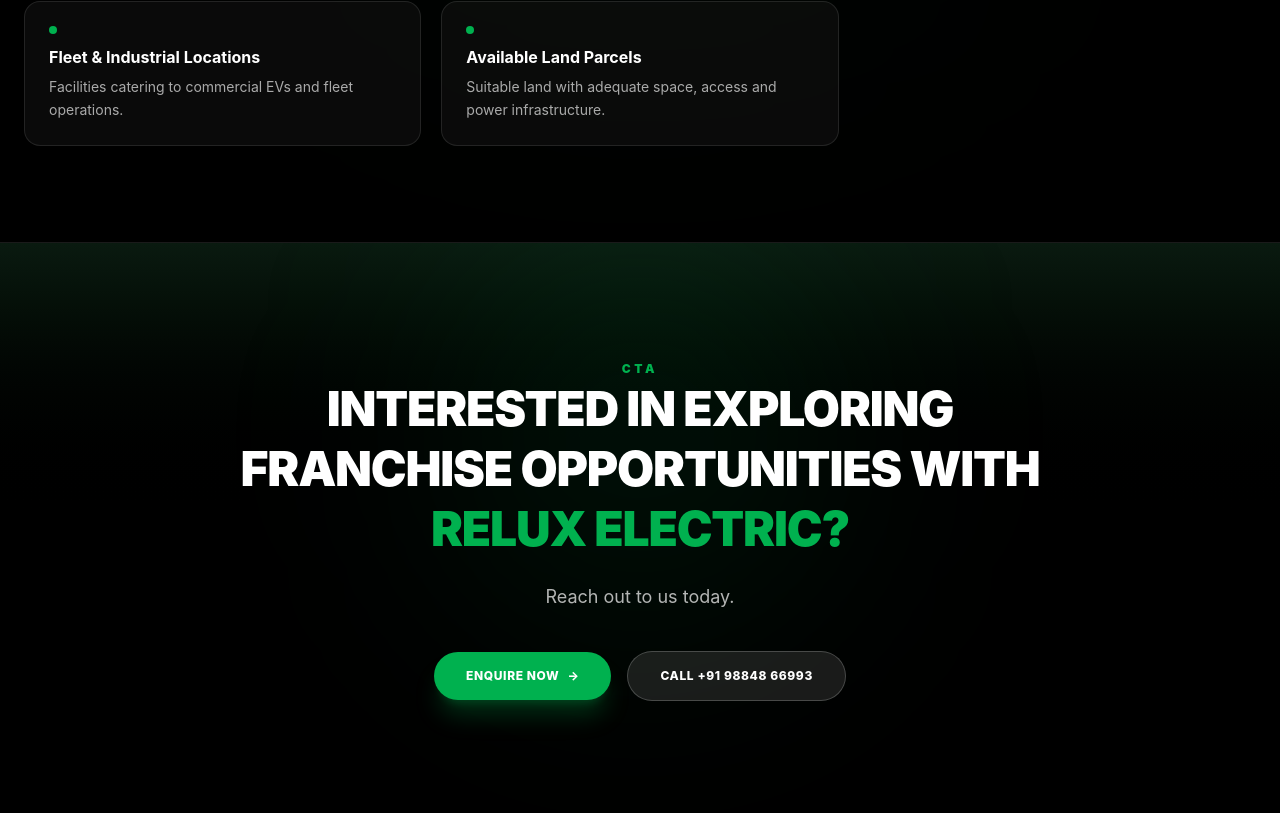
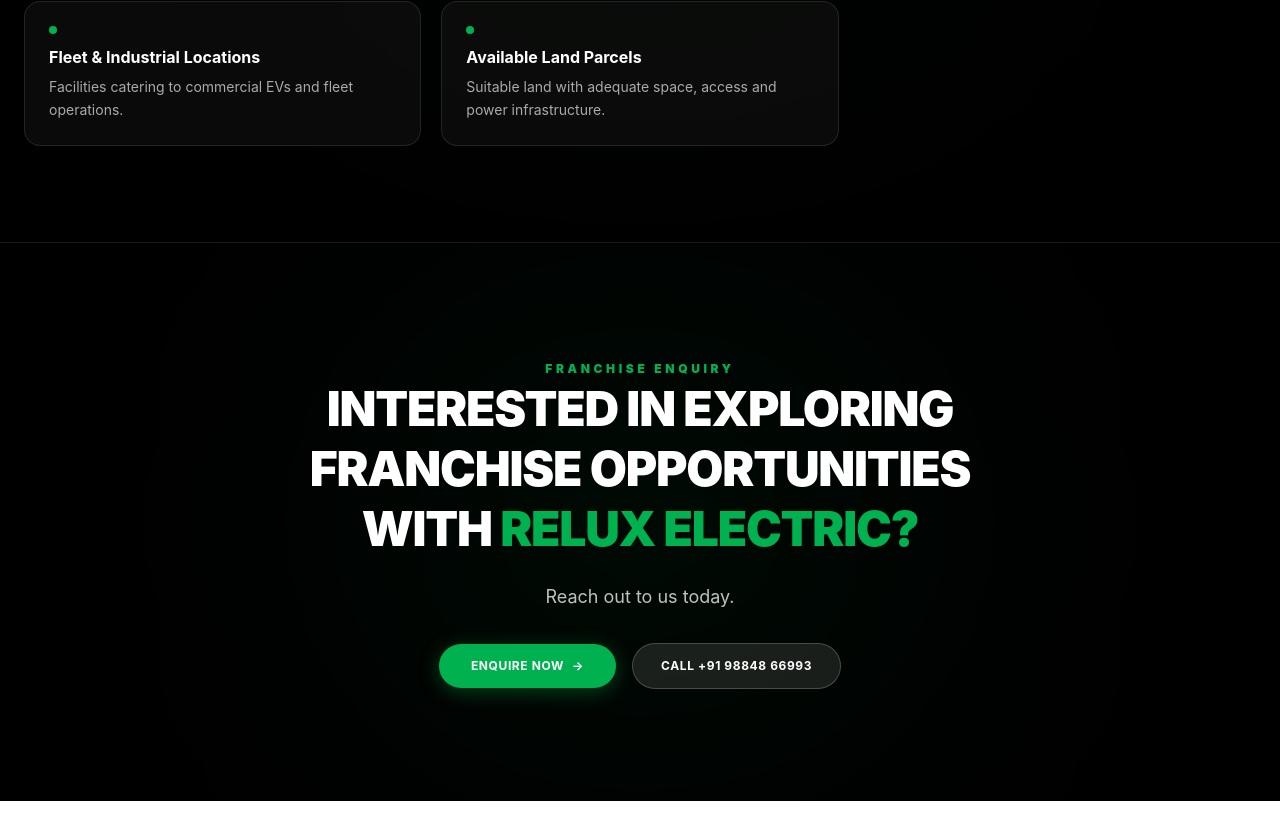
Before and after one commit to codestobecreated/franchise_landing-page-for-google-ads, a Next.js app: page / in a window 1280 px wide. Shown: the part 4536-5349 px from the top of the page. Built offline with nearby package versions, Linux system fonts and the light colour scheme.

Commit message:
style: simplify CTA section design

```diff
--- a/app/business/franchise/components/CTASection.tsx
+++ b/app/business/franchise/components/CTASection.tsx
@@ -8,36 +8,38 @@ export default function CTASection() {
 
   return (
     <section
-      className="w-full py-20 md:py-28 bg-gradient-to-b from-[#0a1a10] via-black to-black border-t border-white/10 text-white font-poppins relative overflow-hidden text-center"
+      className="w-full py-20 md:py-28 bg-black border-t border-white/10 text-white font-poppins relative overflow-hidden text-center"
       style={{ fontFamily: '"Poppins", "Poppins Fallback", var(--font-poppins), sans-serif' }}
     >
-      <div className="absolute top-0 left-1/2 -translate-x-1/2 w-96 h-96 bg-[#00b14f]/10 blur-[120px] rounded-full pointer-events-none" />
+      {/* Soft ambient green glow */}
+      <div className="absolute top-1/2 left-1/2 -translate-x-1/2 -translate-y-1/2 w-[500px] h-[300px] bg-[#00b14f]/10 blur-[140px] rounded-full pointer-events-none" />
 
       <div className="max-w-4xl mx-auto px-6 relative z-10 space-y-6">
         <span className="text-[#00b14f] text-xs font-black uppercase tracking-[0.3em]">
-          CTA
+          Franchise Enquiry
         </span>
 
-        <h2 className="text-3xl sm:text-4xl md:text-5xl font-black text-white uppercase tracking-tight leading-tight">
+        <h2 className="text-3xl sm:text-4xl md:text-5xl font-black text-white uppercase tracking-tight leading-tight max-w-3xl mx-auto">
           Interested in exploring franchise opportunities with{" "}
           <span className="text-[#00b14f]">Relux Electric?</span>
         </h2>
 
-        <p className="text-white/70 text-base md:text-lg max-w-xl mx-auto">
+        <p className="text-white/75 text-base md:text-lg max-w-xl mx-auto font-normal">
           Reach out to us today.
         </p>
 
-        <div className="pt-4 flex flex-col sm:flex-row items-center justify-center gap-4">
+        <div className="pt-2 flex flex-col sm:flex-row items-center justify-center gap-4">
           <button
             onClick={() => setIsModalOpen(true)}
-            className="inline-flex items-center justify-center gap-2 bg-[#00b14f] hover:bg-[#009643] text-white font-extrabold px-8 py-4 rounded-full text-xs uppercase tracking-wider transition-all duration-300 shadow-xl shadow-[#00b14f]/25 hover:scale-105 cursor-pointer"
+            className="inline-flex items-center justify-center gap-2 bg-[#00b14f] hover:bg-[#009643] text-white font-bold px-8 py-3.5 rounded-full text-xs uppercase tracking-wider transition-all duration-300 shadow-[0_4px_20px_rgba(0,177,79,0.35)] hover:shadow-[0_6px_28px_rgba(0,177,79,0.55)] hover:scale-105 cursor-pointer"
           >
             <span>Enquire Now</span>
             <span>→</span>
           </button>
+
           <a
             href="tel:+919884866993"
-            className="inline-flex items-center justify-center gap-2 bg-white/10 hover:bg-white/20 text-white font-extrabold px-8 py-4 rounded-full text-xs uppercase tracking-wider transition-all duration-300 border border-white/20 cursor-pointer"
+            className="inline-flex items-center justify-center gap-2 bg-white/10 hover:bg-white/15 text-white font-bold px-7 py-3.5 rounded-full text-xs uppercase tracking-wider transition-all duration-300 border border-white/20 hover:border-white/35 cursor-pointer"
           >
             <span>Call +91 98848 66993</span>
           </a>
```
